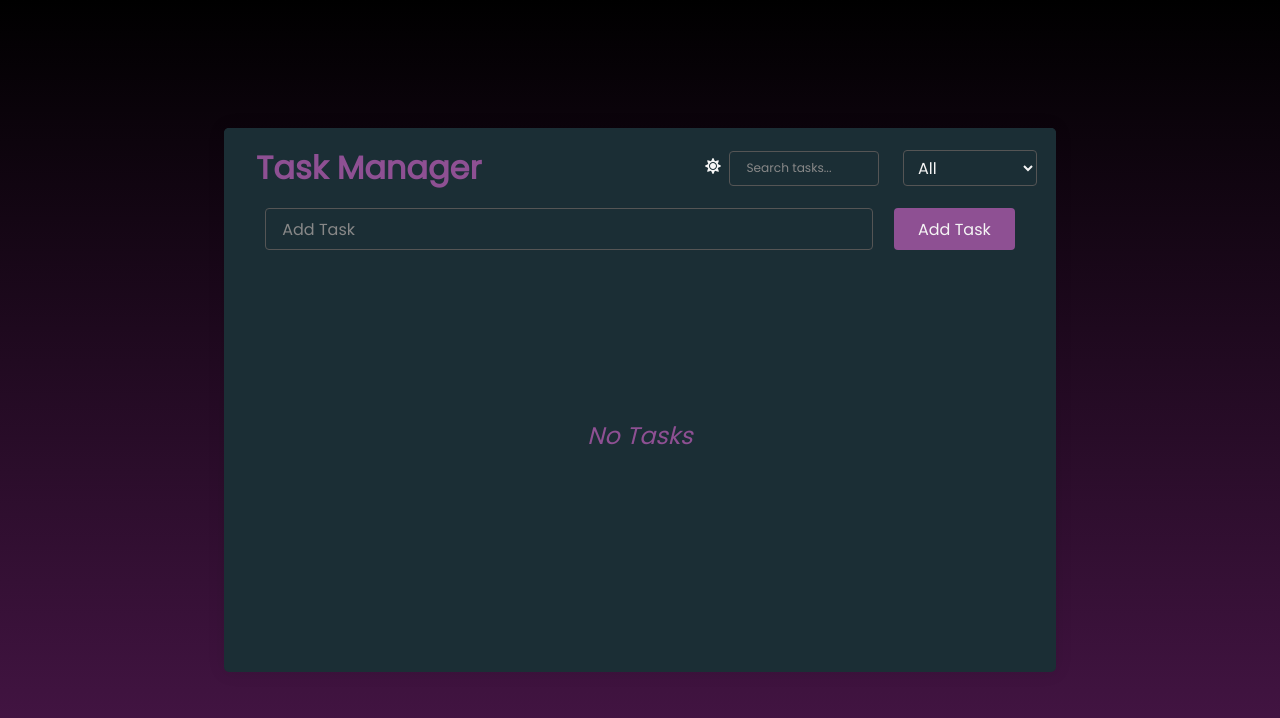
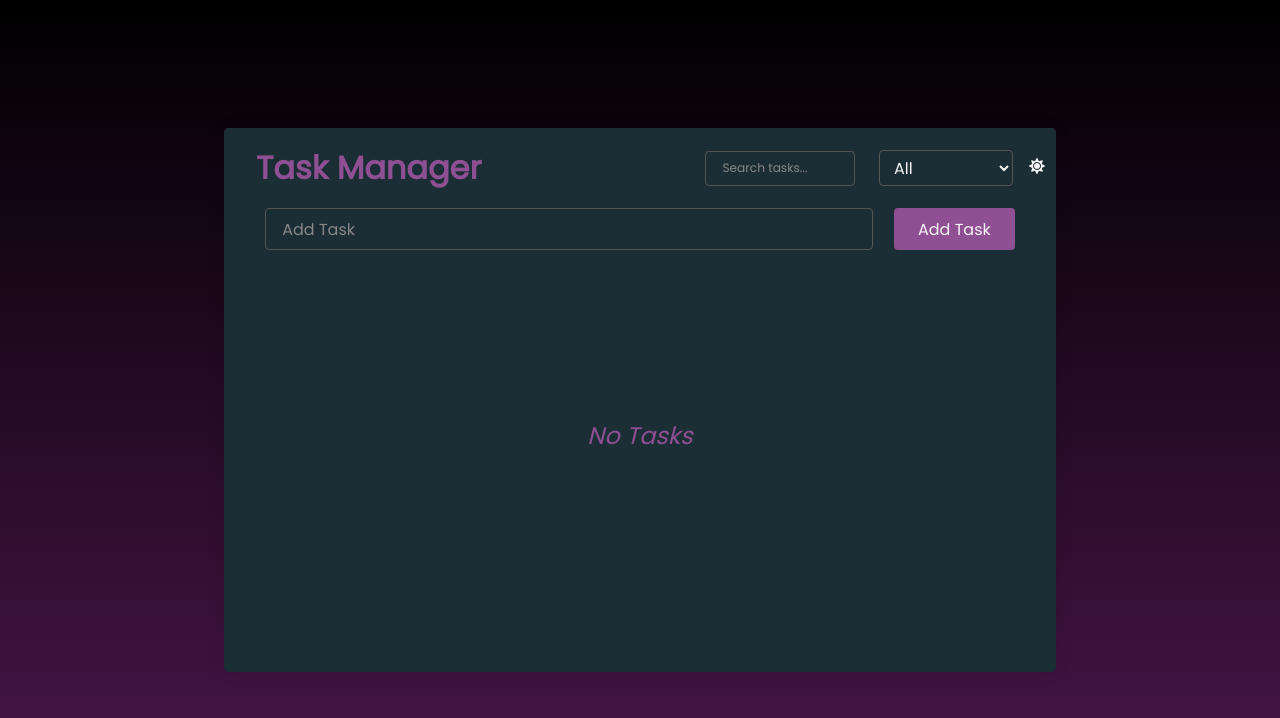
Before and after one commit to Sakshi-Simform/todo-list, a React (Vite) app: page / in a window 1280 px wide. Shown: the top 718 px of the page. Built offline with nearby package versions, Linux system fonts and the light colour scheme.

Commit message:
feature: add class and gap to toggle icon

```diff
--- a/src/components/TodoWrapper.tsx
+++ b/src/components/TodoWrapper.tsx
@@ -2,7 +2,7 @@ import  { useState, useEffect } from "react";
 import type{ ChangeEvent } from "react";
 import { useDispatch, useSelector } from "react-redux";
 import { FaSun, FaMoon } from "react-icons/fa";
-import { useTheme } from "../components/Theme";
+import { useTheme } from "@/components/Theme";
 import type { RootState, AppDispatch } from "./store/store";
 import {
   addTodo,
@@ -106,9 +106,6 @@ export default function TodoWrapper() {
         <div className="header-search-wrapper">
           <h1 tabIndex={0}>Task Manager</h1>
           <div className="header-right-wrapper">
-            <span onClick={toggleTheme} style={{ cursor: "pointer" }} aria-label="Toggle theme">
-              {theme === "light" ? <FaMoon /> : <FaSun />}
-            </span>
             <Input
               type="text"
               className="search-input"
@@ -127,6 +124,10 @@ export default function TodoWrapper() {
               <option value="completed">Completed</option>
               <option value="incompleted">Incomplete</option>
             </select>
+
+            <span className="toggle-btn" onClick={toggleTheme} style={{ cursor: "pointer" }} aria-label="Toggle theme">
+              {theme === "light" ? <FaMoon /> : <FaSun />}
+            </span>
           </div>
         </div>
 
--- a/src/styles/Theme.css
+++ b/src/styles/Theme.css
@@ -8,6 +8,10 @@
     border: none;
     color: var(--secondary-color);
     transition: color 0.3s ease;
+}
+
+.toggle-btn{
+    margin-left: 0.5rem;
 }
 
 .TodoWrapper.light .Todo {
```
